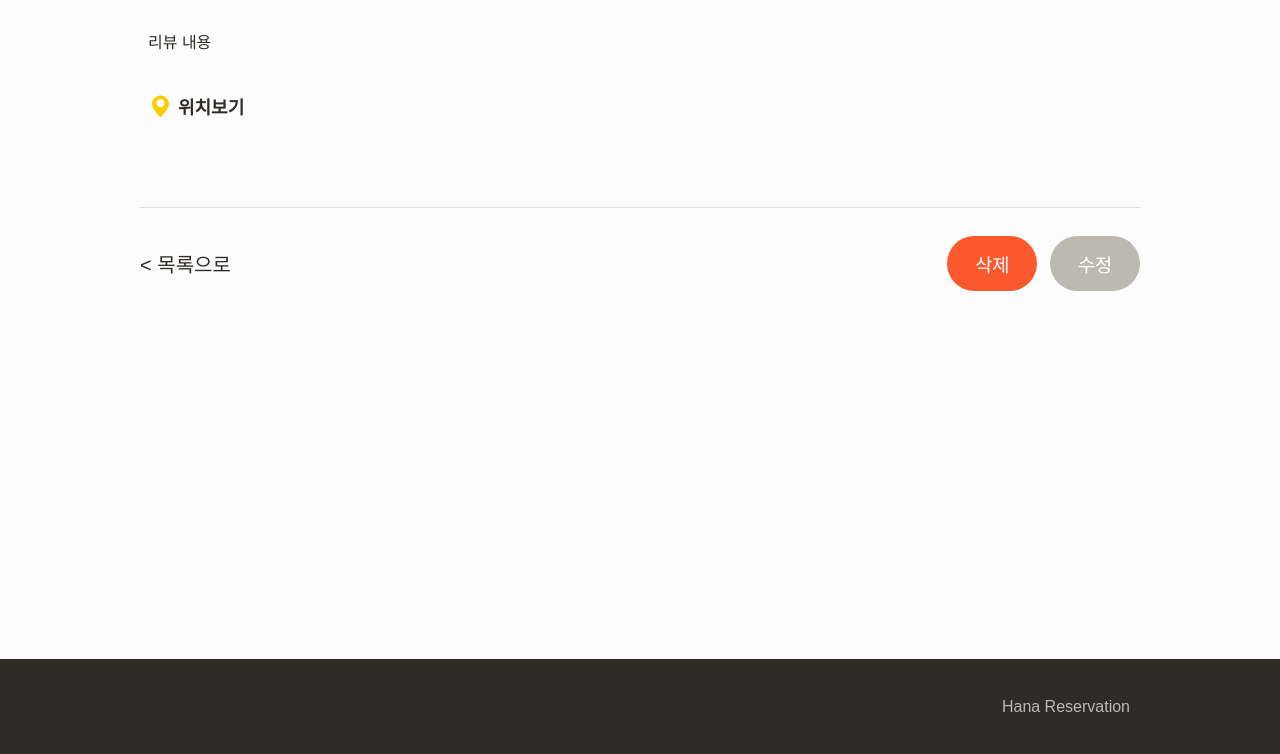
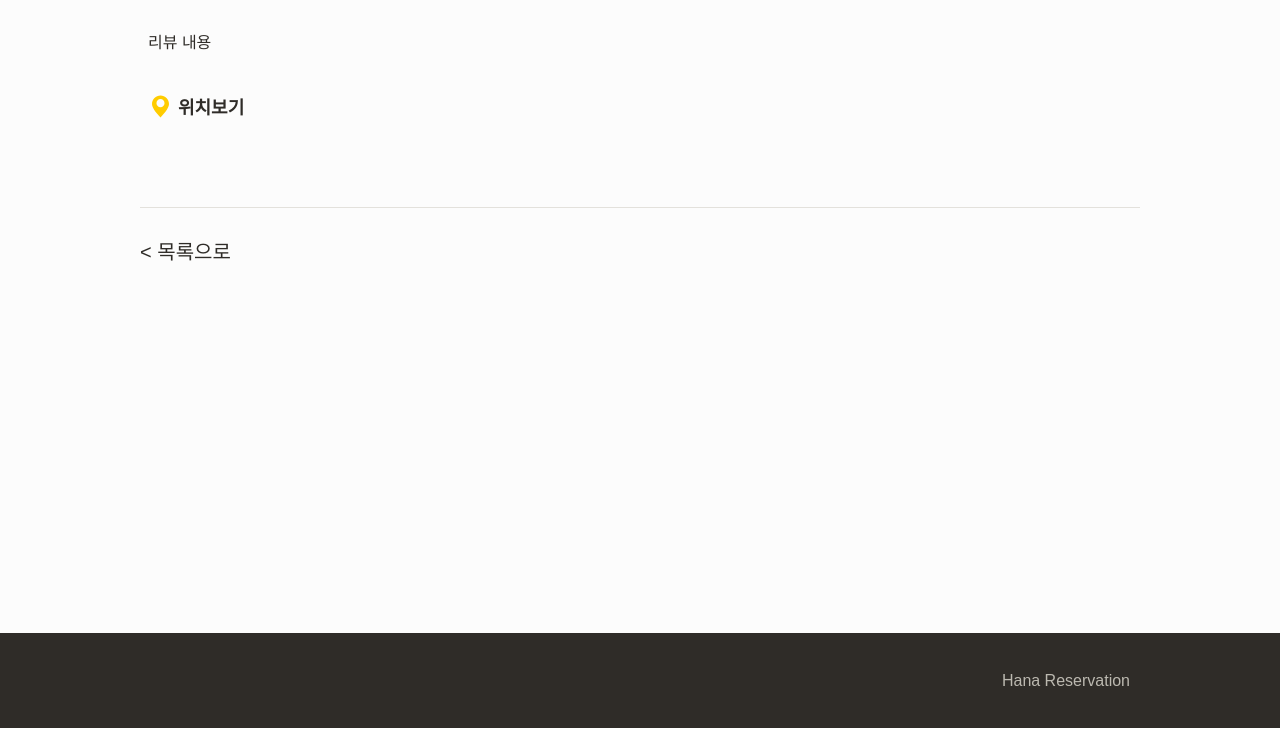
Before and after one commit to dankang09/Hana_Reservation, a Django app: page /booking/6/ in a window 1280 px wide. Shown: the part 932-1686 px from the top of the page. After the commit the page ends 1660 px from the top, so only its background shows below. Run offline with Django 3.2, Linux system fonts and the light colour scheme; data comes from the database, SQL or seed files in the repository; both versions use the stored data as it was after the commit; some libraries are stand-ins or nearby versions; some web fonts are replaced.

Commit message:
로그인 된 유저 중 본인이 한 예약만 삭제 가능하게 수정

```diff
--- a/booking/templates/booking/booking_confirm_delete.html
+++ b/booking/templates/booking/booking_confirm_delete.html
@@ -7,7 +7,7 @@
   <form class="cp-dialog review-confirm-delete" method="post">
     {% csrf_token %}
     <span class="content">정말 예약을 취소하시겠습니까?</span>
-    <button class="cp-button warn" type="submit">삭제</button>
+    <button class="cp-button warn" type="submit">예약 취소</button>
     <a class="cp-button secondary" href="{% url 'booking:booking-detail' booking.id %}">취소</a>
   </form>
 </main>
--- a/booking/templates/booking/booking_detail.html
+++ b/booking/templates/booking/booking_detail.html
@@ -34,10 +34,13 @@
 
     <div class="footer">
       <a class="back-link" href="{% url 'booking:booking-list' %}">&lt; 목록으로</a>
+
+      {% if booking.booking_client == user %}
       <div class="buttons">
-        <a class="cp-button warn" href="{% url 'booking:booking-delete' booking.id %}">삭제</a>
-        <a class="cp-button secondary" href="#">수정</a>
+        <a class="cp-button warn" href="{% url 'booking:booking-delete' booking.id %}"> 예약 취소 </a>
+        {% comment %} <a class="cp-button secondary" href="#">수정</a> {% endcomment %}
       </div>
+      {% endif %}
     </div>
   </article>
 </main>
--- a/booking/views.py
+++ b/booking/views.py
@@ -2,7 +2,7 @@ from django.shortcuts import render
 from django.urls import reverse
 from django.views.generic import ListView, DetailView, CreateView, DeleteView
 
-from braces.views import LoginRequiredMixin
+from braces.views import LoginRequiredMixin, UserPassesTestMixin
 
 # 이메일 인증
 # from allauth.account.models import EmailAddress
@@ -56,6 +56,7 @@ class SearchView(ListView):
         return context
 
 
+# 본인이 작성한 booking만 볼 수 있게 바꿔야함
 class BookingDetailView(DetailView):
     model = Booking
     template_name = "booking/booking_detail.html"
@@ -87,10 +88,17 @@ class BookingCreateView(LoginRequiredMixin, CreateView):
     #     return EmailAddress.objects.filter(user=user, verified=True).exists()
 
 
-class BookingDeleteView(DeleteView):
+# 본인이 작성한 booking만 삭제할 수 있게 바꿔야함
+class BookingDeleteView(LoginRequiredMixin, UserPassesTestMixin, DeleteView):
     model = Booking
     template_name = "booking/booking_confirm_delete.html"
     pk_url_kwarg = "booking_id"
 
+    raise_exception = True
+
     def get_success_url(self):
         return reverse("booking:booking-list")
+
+    def test_func(self, user):
+        booking = self.get_object()
+        return booking.booking_client == user
```
Also changed, not shown: booking/templates/booking/booking.html (+5 -3 lines), db.sqlite3.
